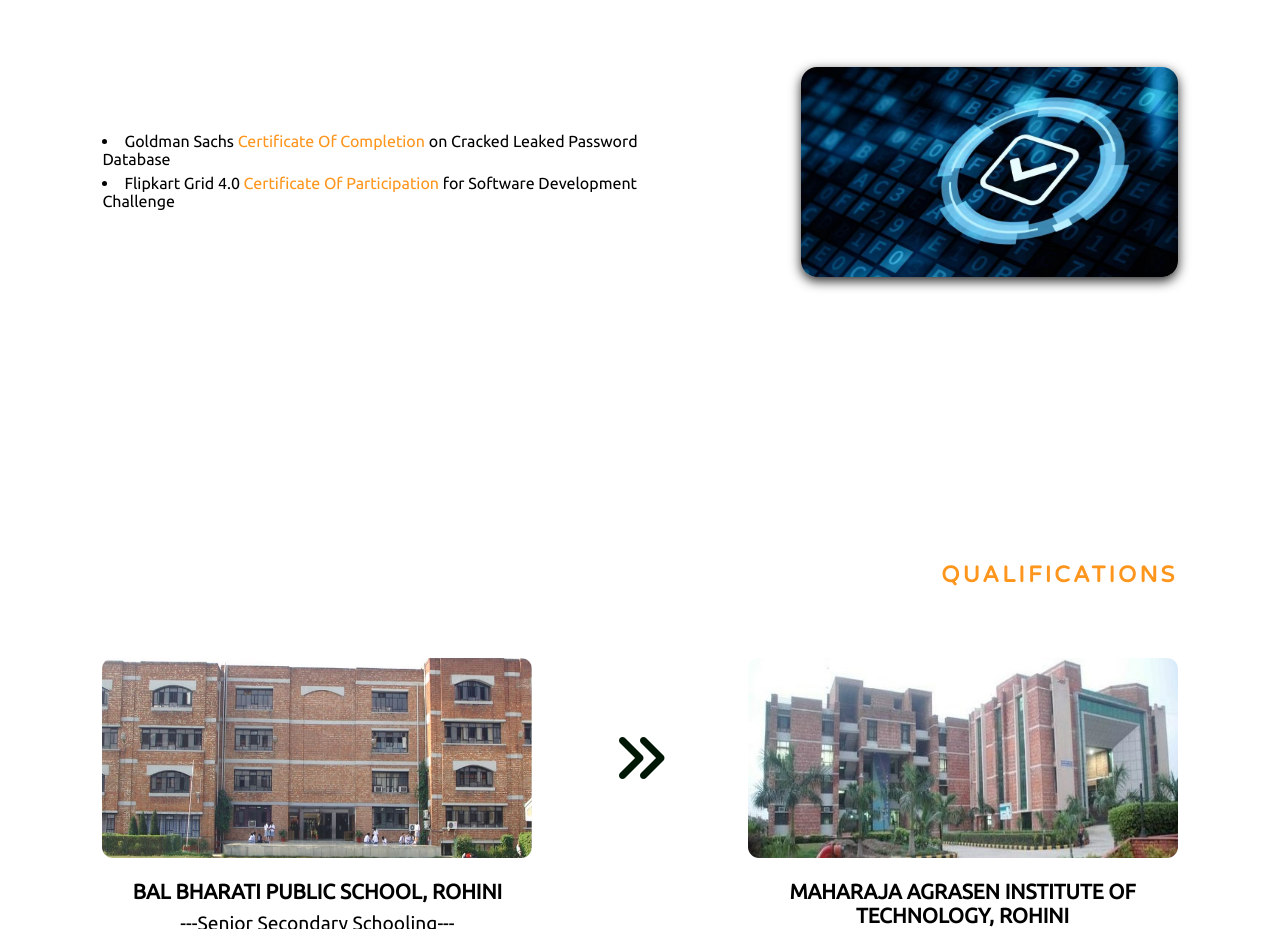
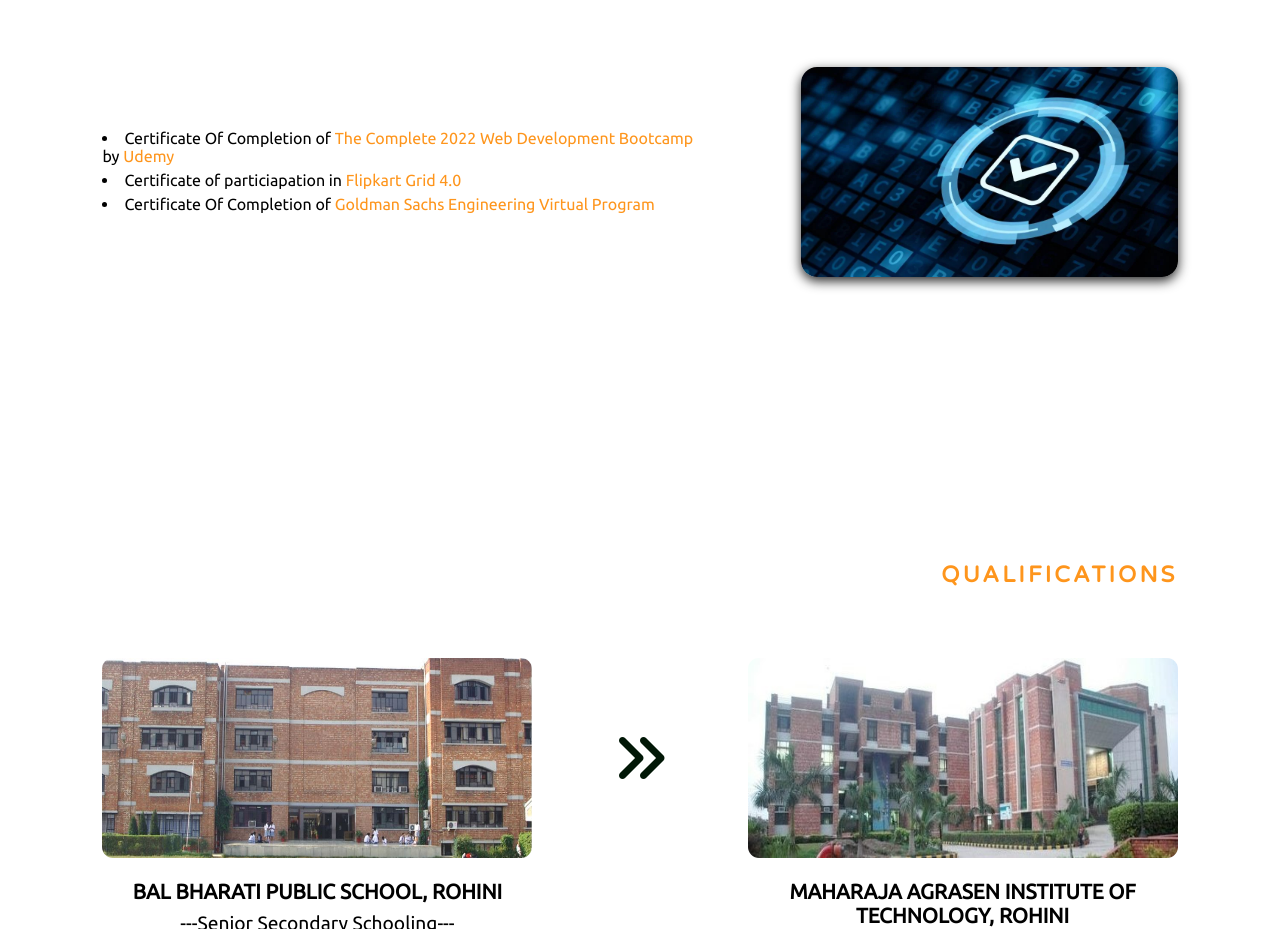
Before and after one commit to Pranshu-Bhambri/WebPort, a website: page index.html in a window 1280 px wide. Shown: the part 3269-4198 px from the top of the page. Drawn offline with Linux system fonts and the light colour scheme.

Commit message:
Added some content in certif

```diff
--- a/index.html
+++ b/index.html
@@ -247,19 +247,26 @@
           <!-- links follow -->
           <div class="list">
             <li>
-              Goldman Sachs
-              <a href="https://insidesherpa.s3.amazonaws.com/completion-certificates/Goldman%20Sachs/NPdeQ43o8P9HJmJzg_Goldman%20Sachs_8ahmrndzdYvounirL_1629129756077_completion_certificate.pdf" target="_blank">
-              <span>Certificate Of Completion</span>
+              Certificate Of Completion of <span class="span-ul">The Complete 2022 Web Development Bootcamp</span> by
+              <a href="https://www.udemy.com/certificate/UC-78590221-4e1f-4877-a5cc-21d14c4238a8/" target="_blank">
+              <span class="decr">Udemy</span>
               </a>
-              on Cracked Leaked Password Database
             </li>
 
             <li>
-              Flipkart Grid 4.0
+              Certificate of particiapation in
               <a href="https://unstop.com/certificate-preview/c06c7748-942d-4824-a60e-b4e6946c5dd7?utm_campaign=site-emails&utm_medium=d2c-automated&utm_source=your-flipkart-grid-40-software-development-challenge-certificate-is-in-add-it-to-your-cv-and-share-it-on-social" target="_blank">
-              <span>Certificate Of Participation</span>
+              <span class="decr">Flipkart Grid 4.0</span>
               </a>
-              for Software Development Challenge
+
+            </li>
+
+            <li>
+              Certificate Of Completion of
+              <a href="https://insidesherpa.s3.amazonaws.com/completion-certificates/Goldman%20Sachs/NPdeQ43o8P9HJmJzg_Goldman%20Sachs_8ahmrndzdYvounirL_1629129756077_completion_certificate.pdf" target="_blank">
+              <span class="decr">Goldman Sachs</span>
+              </a>
+              <span class="span-ul">Engineering Virtual Program</span>
             </li>
           </div>
 
```
